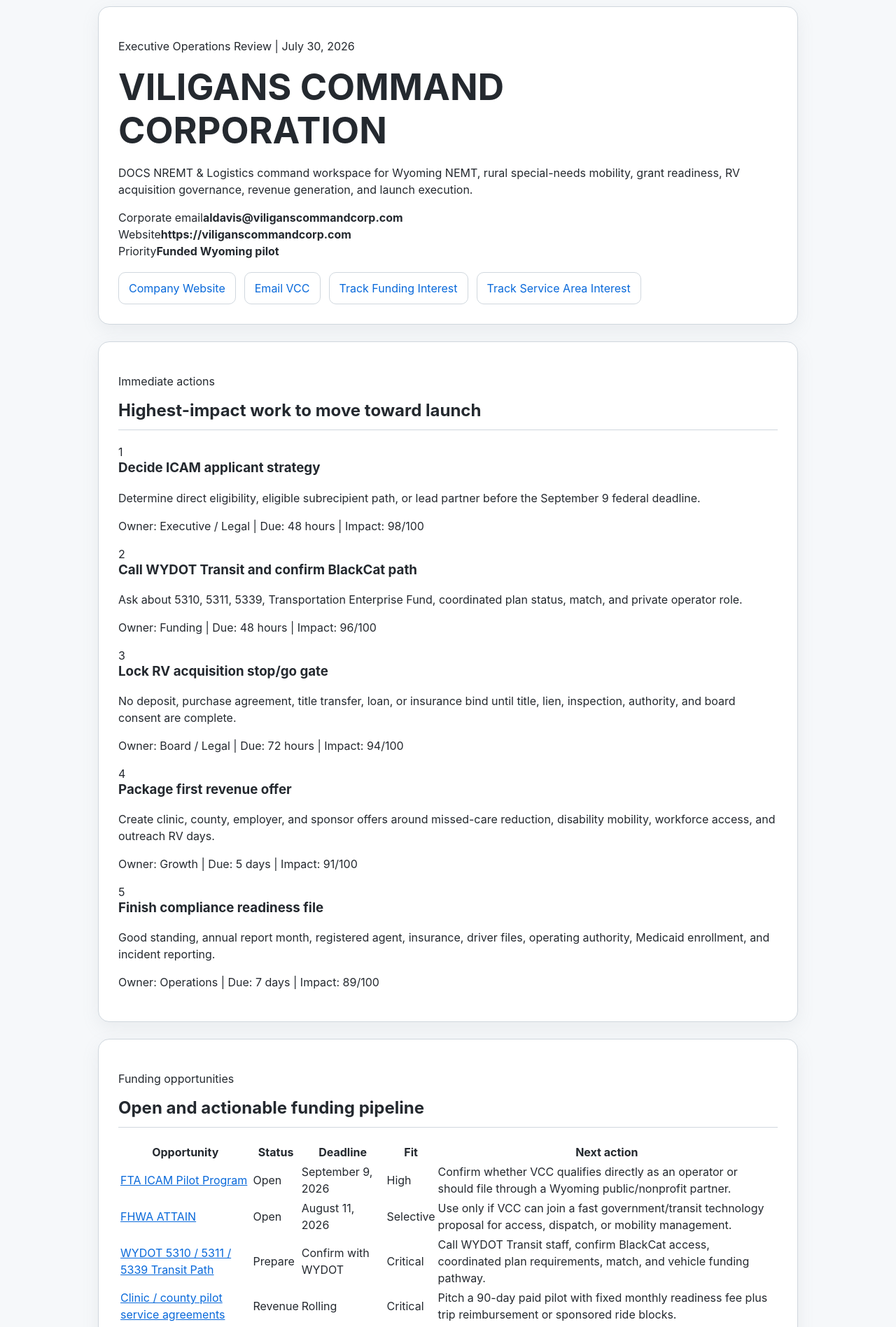
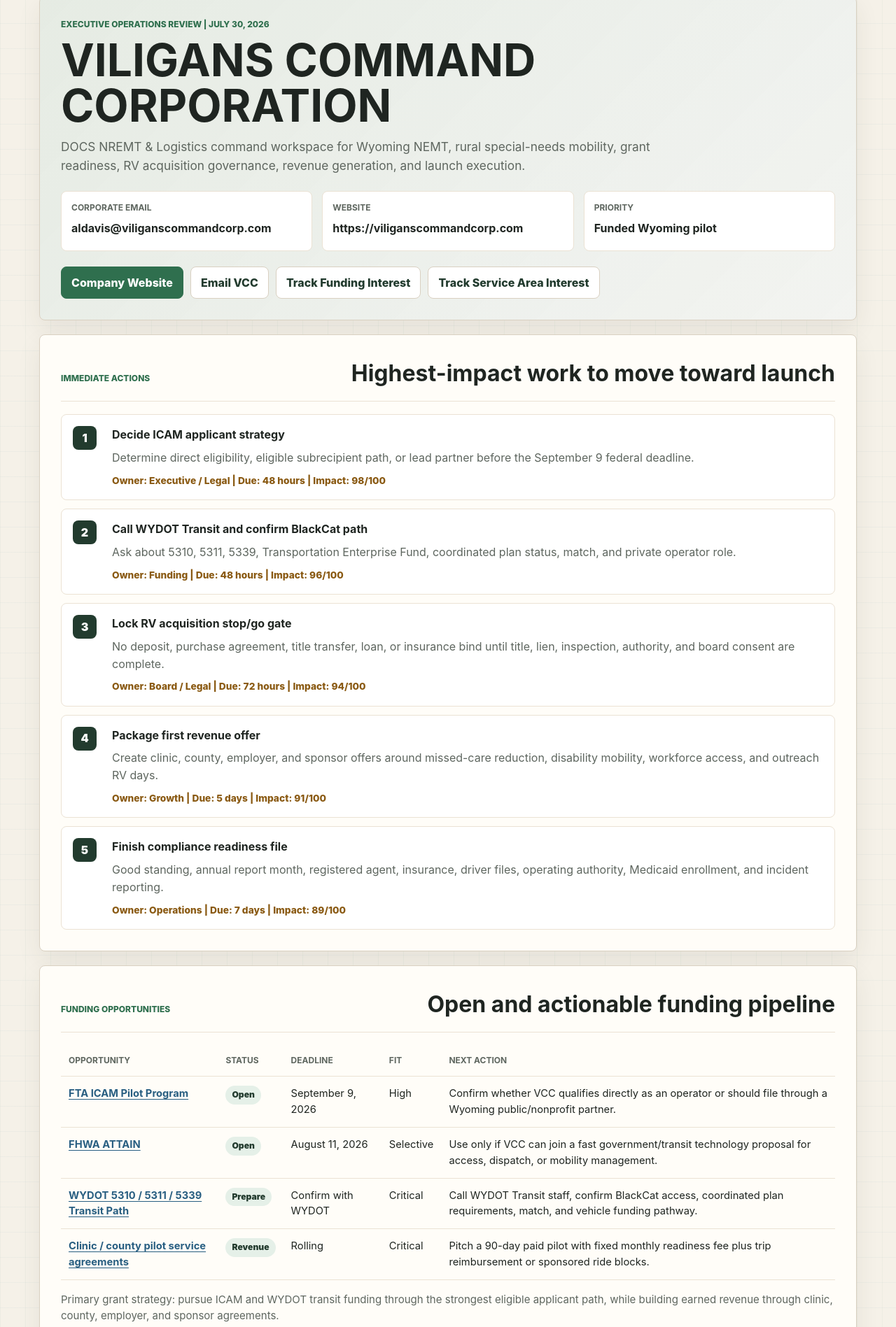
Before and after one commit to DOCS-8404-LOGISTICS-NEMT/VCC, a website built with Vite: page index.html in a window 1280 px wide. Shown: the part 39-1936 px from the top of the page at 70% size. Built offline with nearby package versions, Linux system fonts and the light colour scheme; some packages are replaced by stand-ins of ours; no server answers.

Commit message:
Style VCC operations dashboard

```diff
--- a/src/styles.css
+++ b/src/styles.css
@@ -1,102 +1,379 @@
 :root {
-  color-scheme: light dark;
-  --bg: #f6f8fa;
-  --card: #ffffff;
-  --text: #24292f;
-  --muted: #57606a;
-  --border: #d0d7de;
-  --accent: #0969da;
-  --success: #1a7f37;
+  color-scheme: light;
+  --bg: #f5f1e8;
+  --panel: #fffdf8;
+  --text: #1f2521;
+  --muted: #5e665f;
+  --border: #d9d0c1;
+  --border-soft: #ebe2d4;
+  --green: #2f6f4e;
+  --green-dark: #223b2e;
+  --blue: #295f82;
+  --amber: #8a5a13;
+  --red: #8c2d2d;
+  --shadow: 0 14px 34px rgba(54, 45, 32, 0.08);
 }
 
-@media (prefers-color-scheme: dark) {
-  :root {
-    --bg: #0d1117;
-    --card: #161b22;
-    --text: #f0f6fc;
-    --muted: #8b949e;
-    --border: #30363d;
-    --accent: #58a6ff;
-    --success: #3fb950;
-  }
+* {
+  box-sizing: border-box;
 }
-
-* { box-sizing: border-box; }
 
 body {
   margin: 0;
-  background: var(--bg);
+  background:
+    linear-gradient(90deg, rgba(47, 111, 78, 0.04) 1px, transparent 1px),
+    linear-gradient(rgba(41, 95, 130, 0.04) 1px, transparent 1px),
+    var(--bg);
+  background-size: 36px 36px;
   color: var(--text);
-  font-family: -apple-system, BlinkMacSystemFont, "Segoe UI", sans-serif;
-  line-height: 1.5;
+  font-family:
+    Inter, ui-sans-serif, system-ui, -apple-system, BlinkMacSystemFont, "Segoe UI",
+    sans-serif;
+  line-height: 1.55;
+}
+
+a {
+  color: var(--blue);
+  font-weight: 700;
+  text-decoration-thickness: 1px;
+  text-underline-offset: 3px;
+}
+
+button {
+  font: inherit;
 }
 
 main {
-  max-width: 1040px;
+  max-width: 1240px;
   margin: 0 auto;
-  padding: 48px 20px;
+  padding: 34px clamp(16px, 4vw, 36px) 56px;
 }
 
 .hero,
 section {
-  background: var(--card);
+  margin-bottom: 20px;
   border: 1px solid var(--border);
-  border-radius: 16px;
-  box-shadow: 0 8px 24px rgba(140, 149, 159, 0.12);
-  margin-bottom: 24px;
-  padding: 28px;
+  border-radius: 8px;
+  background: var(--panel);
+  box-shadow: var(--shadow);
+  padding: clamp(20px, 3vw, 30px);
 }
 
-h1, h2, h3 { line-height: 1.2; margin-top: 0; }
-h1 { font-size: clamp(2rem, 5vw, 3.25rem); margin-bottom: 12px; }
-h2 { border-bottom: 1px solid var(--border); padding-bottom: 12px; }
-a, button { color: var(--accent); }
-code { background: color-mix(in srgb, var(--muted) 12%, transparent); border-radius: 6px; padding: 0.15rem 0.35rem; }
+.hero {
+  background:
+    linear-gradient(135deg, rgba(47, 111, 78, 0.12), rgba(41, 95, 130, 0.06)),
+    var(--panel);
+}
+
+.eyebrow {
+  margin: 0 0 8px;
+  color: var(--green);
+  font-size: 12px;
+  font-weight: 800;
+  letter-spacing: 0;
+  text-transform: uppercase;
+}
+
+h1,
+h2,
+h3,
+p {
+  margin-top: 0;
+}
+
+h1 {
+  max-width: 980px;
+  margin-bottom: 14px;
+  font-size: clamp(2.15rem, 5vw, 4.15rem);
+  line-height: 1.02;
+}
+
+h2 {
+  margin-bottom: 0;
+  font-size: clamp(1.35rem, 3vw, 2rem);
+}
+
+h3 {
+  margin-bottom: 8px;
+  font-size: 1rem;
+}
+
+.lead {
+  max-width: 890px;
+  color: var(--muted);
+  font-size: 1.08rem;
+}
+
+.section-heading {
+  display: flex;
+  flex-wrap: wrap;
+  align-items: end;
+  justify-content: space-between;
+  gap: 14px;
+  margin-bottom: 18px;
+  border-bottom: 1px solid var(--border-soft);
+  padding-bottom: 14px;
+}
+
+.identity-grid,
+.grid {
+  display: grid;
+  gap: 14px;
+}
+
+.identity-grid {
+  grid-template-columns: repeat(3, minmax(0, 1fr));
+  margin: 22px 0;
+}
+
+.identity-grid div,
+.card,
+.action-item,
+.timeline-item {
+  border: 1px solid var(--border-soft);
+  border-radius: 8px;
+  background: #ffffff;
+}
+
+.identity-grid div {
+  min-height: 86px;
+  padding: 14px;
+}
+
+.identity-grid span {
+  display: block;
+  color: var(--muted);
+  font-size: 12px;
+  font-weight: 700;
+  text-transform: uppercase;
+}
+
+.identity-grid strong {
+  display: block;
+  margin-top: 8px;
+  overflow-wrap: anywhere;
+}
+
+.button-row {
+  display: flex;
+  flex-wrap: wrap;
+  gap: 10px;
+}
+
+.button-row a,
+.button-row button {
+  min-height: 42px;
+  border: 1px solid var(--border);
+  border-radius: 8px;
+  background: #ffffff;
+  color: var(--green-dark);
+  cursor: pointer;
+  font-weight: 800;
+  padding: 10px 14px;
+  text-decoration: none;
+}
+
+.button-row a:first-child {
+  border-color: var(--green);
+  background: var(--green);
+  color: #ffffff;
+}
+
+.action-list {
+  display: grid;
+  gap: 12px;
+}
+
+.action-item {
+  display: grid;
+  grid-template-columns: 42px 1fr;
+  gap: 14px;
+  padding: 16px;
+}
+
+.rank {
+  display: grid;
+  width: 34px;
+  height: 34px;
+  place-items: center;
+  border-radius: 8px;
+  background: var(--green-dark);
+  color: #ffffff;
+  font-weight: 900;
+}
+
+.action-item p,
+.card p,
+.timeline-item p {
+  margin-bottom: 0;
+  color: var(--muted);
+}
+
+.card-meta {
+  margin-top: 10px;
+  color: var(--amber) !important;
+  font-size: 0.86rem;
+  font-weight: 800;
+}
 
 .grid {
-  display: grid;
-  gap: 16px;
-  grid-template-columns: repeat(auto-fit, minmax(240px, 1fr));
+  grid-template-columns: repeat(3, minmax(0, 1fr));
+}
+
+.grid.two {
+  grid-template-columns: repeat(2, minmax(0, 1fr));
+}
+
+.grid.four {
+  grid-template-columns: repeat(4, minmax(0, 1fr));
 }
 
 .card {
-  border: 1px solid var(--border);
-  border-left: 4px solid var(--accent);
-  border-radius: 12px;
   padding: 16px;
+}
+
+.table-wrap {
+  overflow-x: auto;
+}
+
+table {
+  width: 100%;
+  min-width: 820px;
+  border-collapse: collapse;
+  font-size: 0.92rem;
+}
+
+th,
+td {
+  border-bottom: 1px solid var(--border-soft);
+  padding: 13px 11px;
+  text-align: left;
+  vertical-align: top;
+}
+
+th {
+  color: var(--muted);
+  font-size: 0.75rem;
+  text-transform: uppercase;
+}
+
+.pill {
+  display: inline-flex;
+  min-height: 24px;
+  align-items: center;
+  border-radius: 999px;
+  background: #e5f0e8;
+  color: var(--green-dark);
+  font-size: 0.76rem;
+  font-weight: 900;
+  padding: 4px 9px;
+}
+
+.note,
+.notice {
+  margin: 16px 0 0;
+  border-radius: 8px;
+  font-size: 0.94rem;
+}
+
+.note {
+  color: var(--muted);
+}
+
+.notice {
+  border-left: 4px solid var(--red);
+  background: #fff4f1;
+  color: #64312c;
+  padding: 14px;
+}
+
+.numbered {
+  display: grid;
+  gap: 10px;
+  margin: 0;
+  padding-left: 24px;
+}
+
+.numbered li {
+  padding-left: 4px;
 }
 
 .status-list {
   display: grid;
-  gap: 12px;
+  gap: 10px;
+  margin: 0;
+  padding: 0;
   list-style: none;
-  padding: 0;
 }
 
 .status-list li {
-  border: 1px solid var(--border);
-  border-radius: 12px;
-  padding: 14px 16px;
+  border: 1px solid var(--border-soft);
+  border-radius: 8px;
+  background: #ffffff;
+  padding: 13px 15px;
 }
 
-.status-list strong { color: var(--success); }
-
-.button-row {
-  display: flex;
-  flex-wrap: wrap;
-  gap: 12px;
-  margin-top: 18px;
+.status-list strong {
+  color: var(--green);
 }
 
-.button-row a,
-.button-row button {
-  border: 1px solid var(--border);
-  border-radius: 10px;
-  background: transparent;
-  cursor: pointer;
-  font: inherit;
-  padding: 10px 14px;
-  text-decoration: none;
+.timeline {
+  display: grid;
+  grid-template-columns: repeat(3, minmax(0, 1fr));
+  gap: 14px;
 }
 
-.note { color: var(--muted); }
+.timeline-item {
+  border-top: 4px solid var(--blue);
+  padding: 16px;
+}
+
+.timeline-item span {
+  color: var(--green);
+  font-size: 0.8rem;
+  font-weight: 900;
+  text-transform: uppercase;
+}
+
+.timeline-item strong {
+  display: inline-block;
+  margin-top: 12px;
+  color: var(--amber);
+}
+
+code {
+  border-radius: 6px;
+  background: rgba(47, 111, 78, 0.1);
+  padding: 0.14rem 0.35rem;
+}
+
+@media (max-width: 980px) {
+  .identity-grid,
+  .grid,
+  .grid.two,
+  .grid.four,
+  .timeline {
+    grid-template-columns: 1fr;
+  }
+
+  main {
+    padding-top: 18px;
+  }
+}
+
+@media (max-width: 640px) {
+  .hero,
+  section {
+    padding: 18px;
+  }
+
+  .action-item {
+    grid-template-columns: 1fr;
+  }
+
+  .button-row a,
+  .button-row button {
+    width: 100%;
+    text-align: center;
+  }
+}
```
